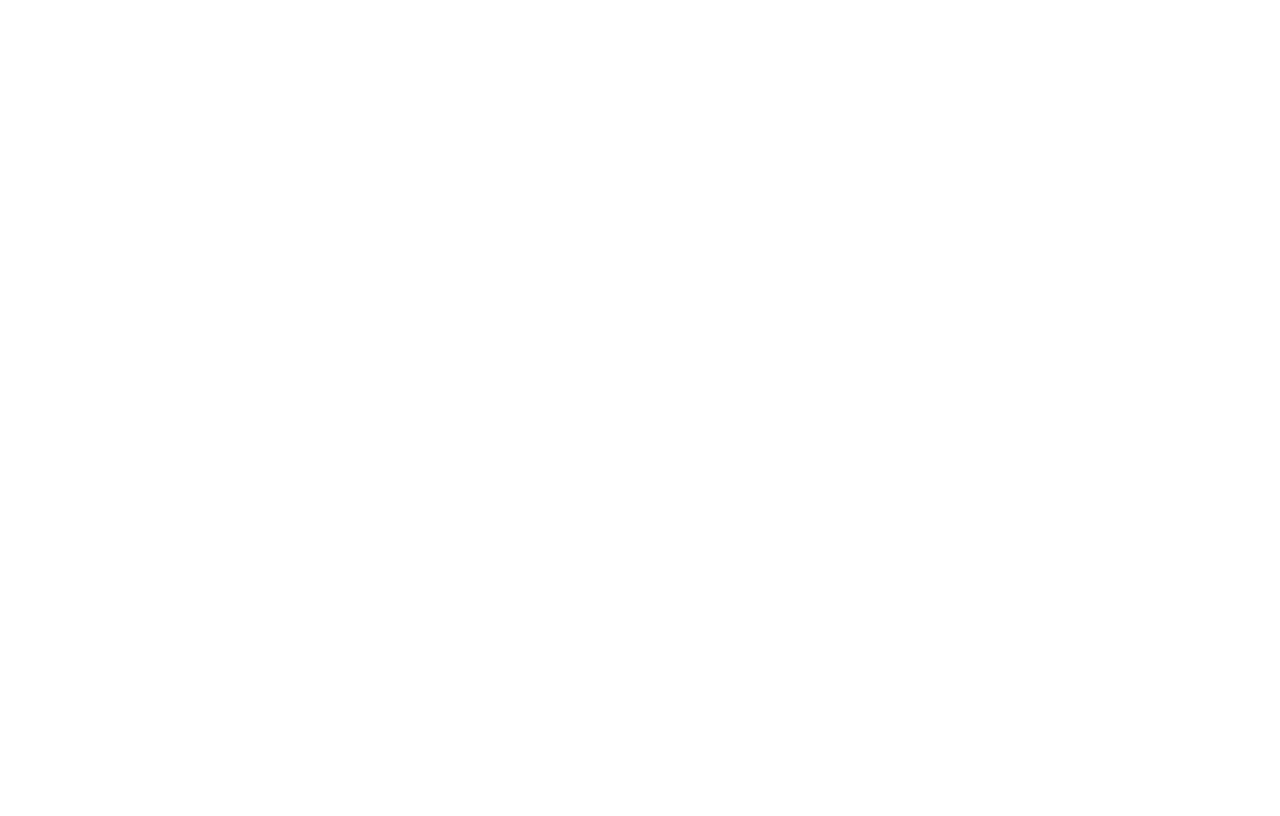
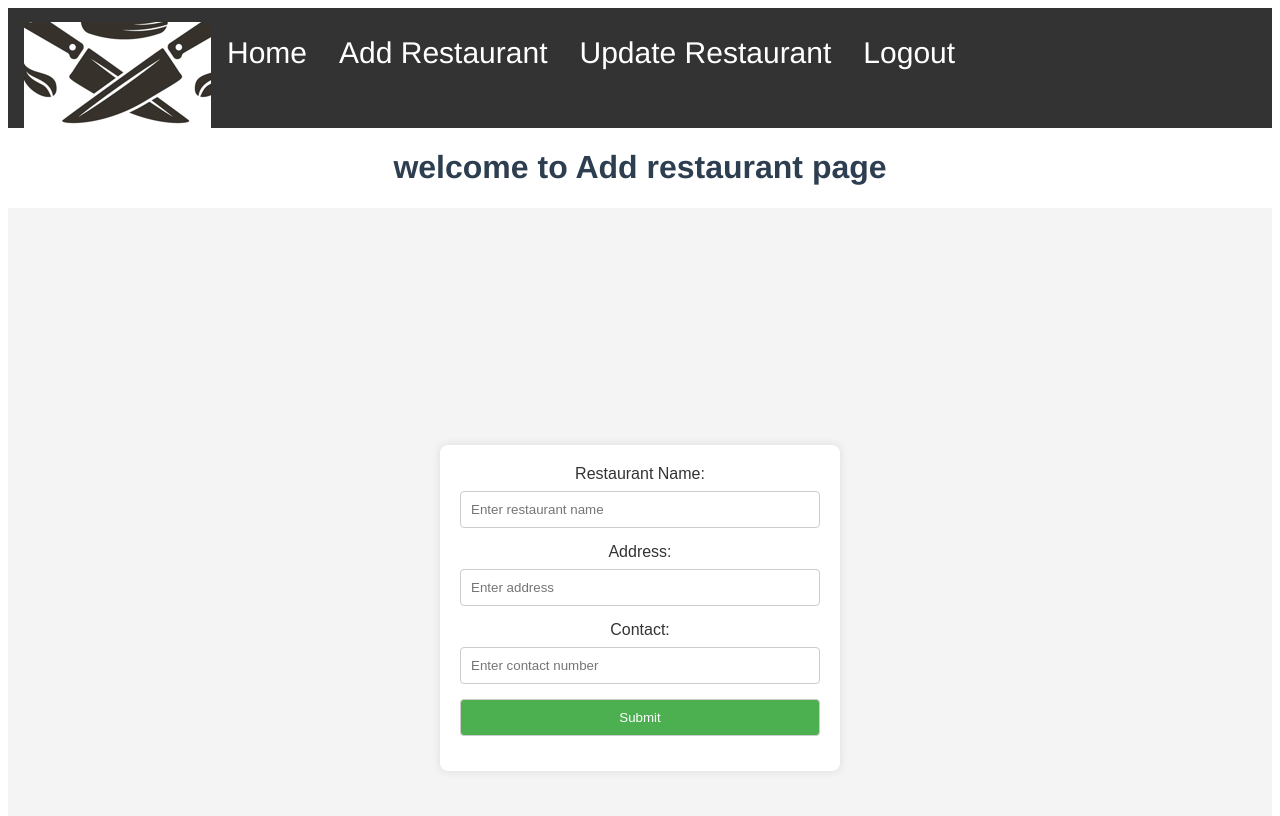
Before and after one commit to limon27121/Restaurant_project, a Vue app: page /add in a window 1280 px wide. Before the commit this address had no page. Shown: the top 816 px of the page. Built offline with nearby package versions, Linux system fonts and the light colour scheme.

Commit message:
navbar updated and add resturant done

```diff
--- /dev/null
+++ b/src/components/Add.vue
@@ -0,0 +1,105 @@
+<template>
+  <Header/>
+  <h1>welcome to Add restaurant page</h1>
+  <!DOCTYPE html>
+
+<body class="body1">
+
+  <form @submit.prevent="submitForm" class="restaurant-form">
+    <label for="rname">Restaurant Name:</label>
+    <input type="text" id="rname" name="rname" placeholder="Enter restaurant name" v-model="name" required>
+
+    <label for="address">Address:</label>
+    <input type="text" id="address" name="address" placeholder="Enter address" v-model="address" required>
+
+    <label for="contact">Contact:</label>
+    <input type="text" id="contact" name="contact" placeholder="Enter contact number" v-model="contact" required>
+
+    <input type="submit" value="Submit">
+  </form>
+
+</body>
+<div v-if="submitted">
+      <h2>Submitted Form Values</h2>
+      <p>Restaurant Name: {{ name }}</p>
+      <p>Address: {{ address }}</p>
+      <p>Contact: {{ contact }}</p>
+    </div>
+
+</template>
+
+<script>
+import Header from "./Header.vue"
+export default {
+name:'Add',
+components:{
+  Header
+},
+data() {
+      return {
+        name: '',
+        address: '',
+        contact: '',
+        submitted: false
+      }
+    },
+methods:{
+  submitForm() {
+      // Handle form submission logic here
+      console.log("Form submitted:", this.name, this.address, this.contact);
+      this.submitted = true;
+    },
+}
+}
+</script>
+
+<style>
+
+.body1 {
+    font-family: 'Arial', sans-serif;
+    background-color: #f4f4f4;
+    margin: 0;
+    display: flex;
+    align-items: center;
+    justify-content: center;
+    height: 100vh;
+}
+
+.restaurant-form {
+  background-color: #fff;
+    padding: 20px;
+    border-radius: 8px;
+    box-shadow: 0 0 10px rgba(0, 0, 0, 0.1);
+    max-width: 400px;
+    width: 100%;
+    box-sizing: border-box;
+    text-align: center; /* Center the form content */
+    margin: auto;
+}
+
+label {
+    display: block;
+    margin-bottom: 8px;
+    color: #333;
+}
+
+input {
+    width: 100%;
+    padding: 10px;
+    margin-bottom: 15px;
+    box-sizing: border-box;
+    border: 1px solid #ccc;
+    border-radius: 4px;
+}
+
+input[type="submit"] {
+    background-color: #4CAF50;
+    color: #fff;
+    cursor: pointer;
+}
+
+input[type="submit"]:hover {
+    background-color: #45a049;
+}
+
+</style>
--- /dev/null
+++ b/src/components/Header.vue
@@ -0,0 +1,70 @@
+<template>
+ <div class="navbar1">
+    <div class="logo1">
+        <img alt="navlogo" src="../assets/nav1.png">
+
+    <div class="nav-links1">
+        <router-link :to="{ name: 'home' }">Home</router-link>
+        <router-link :to="{ name: 'Add' }">Add Restaurant</router-link>
+        <router-link :to="{ name: 'Update' }">Update Restaurant</router-link>
+        <!-- <a @click="home" href="#">Home</a>
+
+        <a href="">Add Restaurant</a>
+        <a href="#">Update Restaurant</a> -->
+        <a @click="logout()"  href="#">Logout</a>
+    </div>
+</div>
+</div>
+</template>
+
+<script>
+export default {
+  name:"Header",
+  methods:{
+    logout(){
+        this.$router.push({name:"Login"})
+    },
+  }
+}
+</script>
+
+<style>
+.navbar1 {
+    background-color: #333;
+    overflow: hidden;
+    height: 120px;
+}
+
+.navbar1 a {
+    float: left;
+    display: block;
+    color: white;
+    text-align: center;
+    padding: 14px 16px;
+    text-decoration: none;
+}
+
+.navbar1 a:hover {
+    background-color: #ddd;
+    color: black;
+}
+
+.logo1 {
+    float: left;
+    font-size: 30px;
+    color: white;
+    padding: 14px 16px;
+}
+
+.logo1-img {
+
+    margin-right: 10px; /* Add margin to separate the logo from text */
+    height: 10px;
+    width: 10px;
+}
+
+.nav-links1 {
+    float: right;
+}
+
+</style>
--- a/src/components/Home.vue
+++ b/src/components/Home.vue
@@ -1,9 +1,13 @@
 <template>
+   <Header/>
   <h1>welcome to home page</h1>
-  <button  @click="back" class="blue-button">back to sign up page</button>
+  <button  @click="back" class="blue-button">back to sign up page</button><br>
+  <button @click="login" class="blue-button" style="margin-top: 10px;">Back to log in  Page</button>
+
 </template>
 
 <script>
+import Header from "./Header.vue"
 // export default {
 // name:'Home',
 // methods:{
@@ -13,10 +17,15 @@
 // }
 export default {
   name: 'Home',
+  components:{
+    Header},
   methods: {
     back() {
       this.$router.push({ name: 'Sign_Up' });
     },
+    login(){
+      this.$router.push({name:'Login'})
+    }
   },
 };
 
--- a/src/components/Login.vue
+++ b/src/components/Login.vue
@@ -1,13 +1,51 @@
 <template>
-  <h1>Login page</h1>
+  <div class="logo">
+        <!-- <img src="limon.jpg"> -->
+    <img alt="limon logo" src="../assets/limon.png">
+    </div>
+  <h1>Log In</h1>
+  <form @submit.prevent="handleSubmit">
+    <div class="form-container">
+      <label>Enter Email:</label>
+      <input type="email" required><br>
+      <label>Enter Password:</label>
+        <input type="password" v-model="password" required>
+        <div class="error" :style="{ color: passwordErrorColor }">{{ passwordError }}</div><br>
+    </div>
+
+    <p>
+      <router-link :to="{ name: 'Sign_Up' }">Sign_Up</router-link>
+    </p>
+
+    <button class="button" @click="home">Login</button>
+
+
+
+  </form>
 </template>
 
 <script>
 export default {
-
+name:"Login",
+methods:{
+  home(){
+    this.$router.push({name:"home"})
+  }
+}
 }
 </script>
 
 <style>
+.button {
+  background-color: #4CAF50;
+  color: white;
+  padding: 10px 20px;
+  border: none;
+  border-radius: 5px;
+  cursor: pointer;
+}
 
+.button:hover {
+  background-color: black;
+}
 </style>
--- a/src/components/Sign_Up.vue
+++ b/src/components/Sign_Up.vue
@@ -15,9 +15,11 @@
         <div class="error" :style="{ color: passwordErrorColor }">{{ passwordError }}</div><br>
     </div>
     <button class="b1">sign up</button><br>
-    <p>
-      <router-link :to="{ name: 'Login' }">Login</router-link>
-    </p>
+
+    <router-link :to="{ name: 'Login' }"><br>
+  <button class="login-link">Login</button>
+</router-link>
+
 
   </form>
 
@@ -102,4 +104,19 @@
       border-radius: 20px;
 }
 
+
+.login-link {
+  background-color: #4CAF50;
+  color: white;
+  padding: 10px 20px;
+  border: none;
+  border-radius: 5px;
+  cursor: pointer;
+}
+
+.login-link:hover {
+  background-color: #45a049;
+}
+
+
 </style>
--- /dev/null
+++ b/src/components/Update.vue
@@ -0,0 +1,18 @@
+<template>
+    <Header/>
+   <h1>welcome to Update restaurant page</h1>
+</template>
+
+<script>
+import Header from "./Header.vue"
+export default {
+name:"Update",
+components:{
+  Header
+}
+}
+</script>
+
+<style>
+
+</style>
--- a/src/router/index.js
+++ b/src/router/index.js
@@ -3,6 +3,9 @@
 import Home from '../components/Home.vue'
 import Sign_Up from '../components/Sign_Up.vue'
 import Login from '../components/Login.vue'
+import Add from '../components/Add.vue'
+import Update from '../components/Update.vue'
+
 
 const routes = [
   {
@@ -19,6 +22,16 @@
     path: '/login',
     name: 'Login',
     component: Login
+  },
+  {
+    path: '/add',
+    name: 'Add',
+    component: Add
+  },
+  {
+    path: '/update',
+    name: 'Update',
+    component: Update
   }
 ]
 
```
Also changed, not shown: src/assets/nav1.png (added), src/assets/navlogo.png (added).
